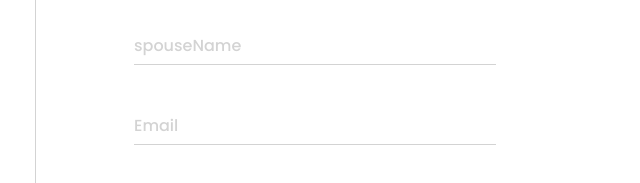
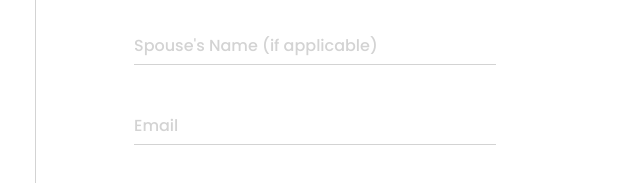
Before and after one commit to lamanaml/scoresup, a plain HTML site: page hireus.html in a window 1280 px wide. Shown: the part 1070-1253 px from the top of the page, 604-1244 px from the left. Drawn offline with Linux system fonts and the light colour scheme.

Commit message:
updated cards

```diff
--- a/hireus.html
+++ b/hireus.html
@@ -146,8 +146,8 @@
                             <input type="text" class="form-control" id="name" name="name" placeholder="Name">
                         </div>
                         <div class="form-group">
-                            <label for="spousename" class="sr-only">Spouse's Name (if applicable)</label>
-                            <input type="text" class="form-control" id="spousename" name="name" placeholder="spouseName">
+                            <label for="spousename" class="sr-only">Spouse's Name</label>
+                            <input type="text" class="form-control" id="spousename" name="spousename" placeholder="Spouse's Name (if applicable)">
                         </div>
                         <div class="form-group">
                             <label for="email" class="sr-only">Email</label>
```
